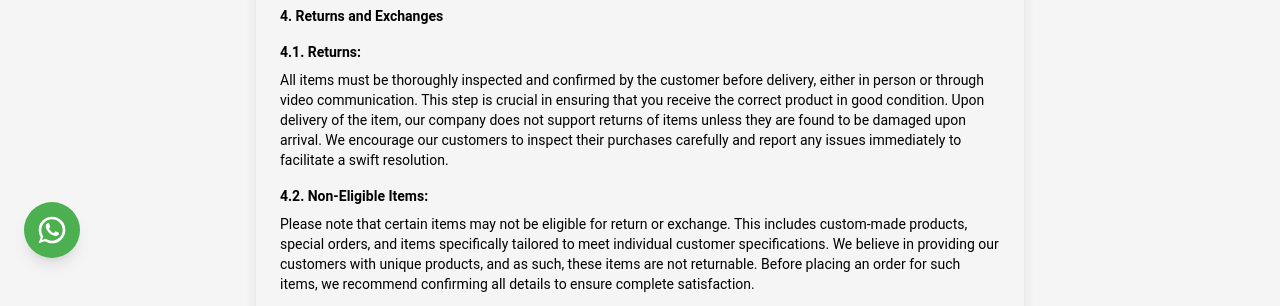
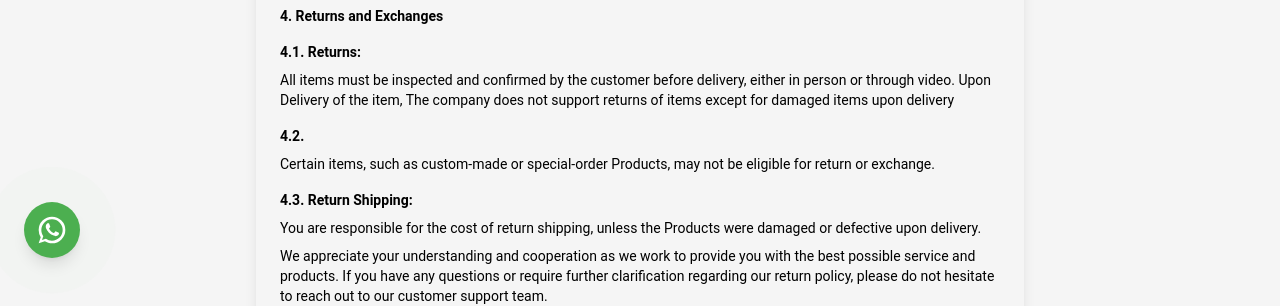
Before and after one commit to Benson306/crafted-frontend, a React (Create React App) app: page /return in a window 1280 px wide. Shown: the part 510-816 px from the top of the page. Built offline with nearby package versions, Linux system fonts and the light colour scheme; no server answers.

Commit message:
Return policy

```diff
--- a/src/components/ReturnPolicy.js
+++ b/src/components/ReturnPolicy.js
@@ -23,20 +23,21 @@ function ReturnPolicy() {
 
         <h3 className="font-semibold mt-4 mb-2">4.1. Returns:</h3>
         <p className="mb-2">
-          All items must be thoroughly inspected and confirmed by the customer before delivery, either in person or through video communication. This step is crucial in ensuring that you receive the correct product in good condition. Upon delivery of the item, our company does not support returns of items unless they are found to be damaged upon arrival. We encourage our customers to inspect their purchases carefully and report any issues immediately to facilitate a swift resolution.
+          All items must be inspected and  confirmed by the customer before delivery, either in person or through video. Upon Delivery of the item, The company does not support returns of items except for damaged items upon delivery
+
         </p>
 
-        <h3 className="font-semibold mt-4 mb-2">4.2. Non-Eligible Items:</h3>
+        <h3 className="font-semibold mt-4 mb-2">4.2.</h3>
         <p className="mb-2">
-          Please note that certain items may not be eligible for return or exchange. This includes custom-made products, special orders, and items specifically tailored to meet individual customer specifications. We believe in providing our customers with unique products, and as such, these items are not returnable. Before placing an order for such items, we recommend confirming all details to ensure complete satisfaction.
+        Certain items, such as custom-made or special-order Products, may not be eligible for return or exchange.
         </p>
 
-        <h3 className="font-semibold mt-4 mb-2">4.3. Return Shipping Costs:</h3>
+        <h3 className="font-semibold mt-4 mb-2">4.3. Return Shipping:</h3>
         <p className="mb-2">
-          If you need to return a product that is eligible for return (i.e., damaged or defective upon delivery), please be aware that you are responsible for the cost of return shipping unless the products were damaged or defective upon arrival. We advise using a trackable shipping service or purchasing shipping insurance for items over a certain value to ensure their safe return.
+        You are responsible for the cost of return shipping, unless the Products were damaged or defective upon delivery.
         </p>
 
-        <h3 className="font-semibold mt-4 mb-2">4.4. Returns Process:</h3>
+        {/* <h3 className="font-semibold mt-4 mb-2">4.4. Returns Process:</h3>
         <p className="mb-2">
           To initiate a return, please contact our customer service team within [insert timeframe, e.g., 14 days] of receiving your item. We will provide you with the necessary instructions and any required documentation to facilitate the return process. Timely communication is essential for us to assist you efficiently.
         </p>
@@ -49,7 +50,7 @@ function ReturnPolicy() {
         <h3 className="font-semibold mt-4 mb-2">4.6. Exchange Policy:</h3>
         <p className="mb-2">
           If you wish to exchange an item for a different size or model, please follow the same process as a return. We will assist you in placing a new order once we receive the returned item. Exchanges are subject to product availability.
-        </p>
+        </p> */}
 
         <p className="mb-4">
           We appreciate your understanding and cooperation as we work to provide you with the best possible service and products. If you have any questions or require further clarification regarding our return policy, please do not hesitate to reach out to our customer support team.
```
